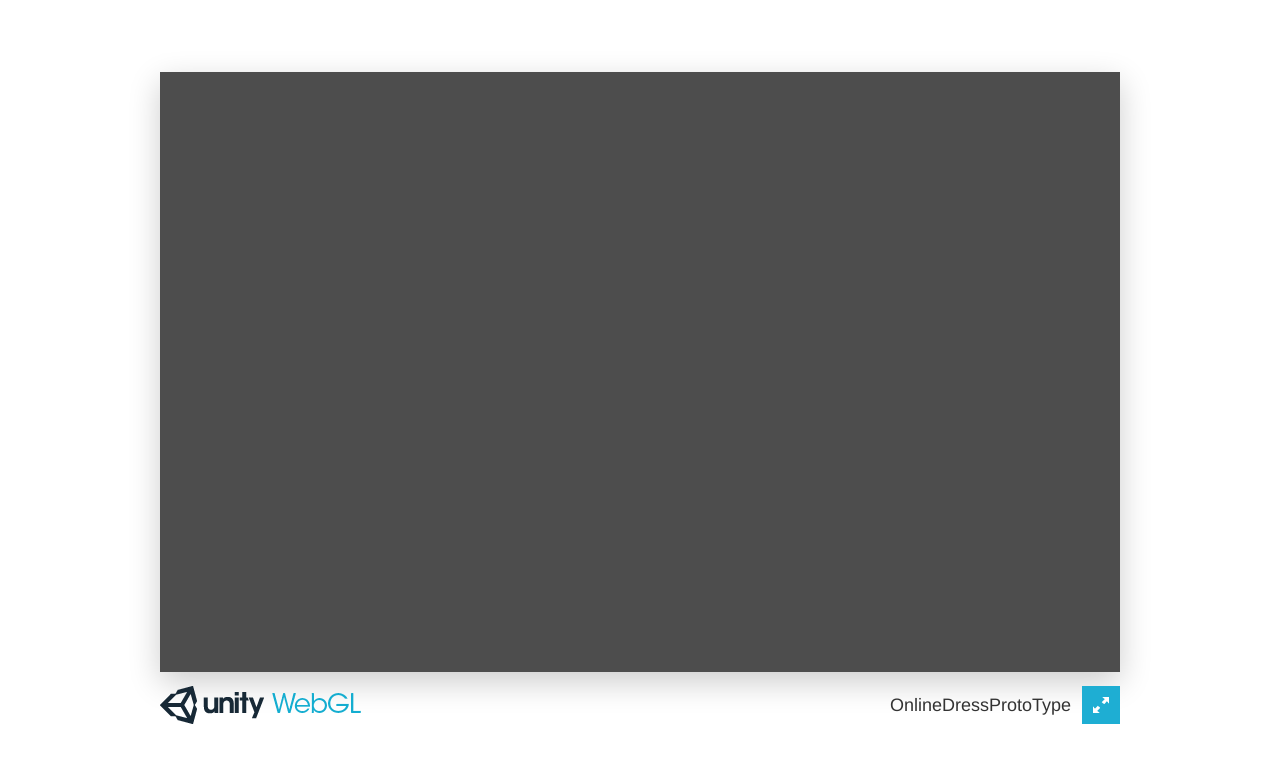
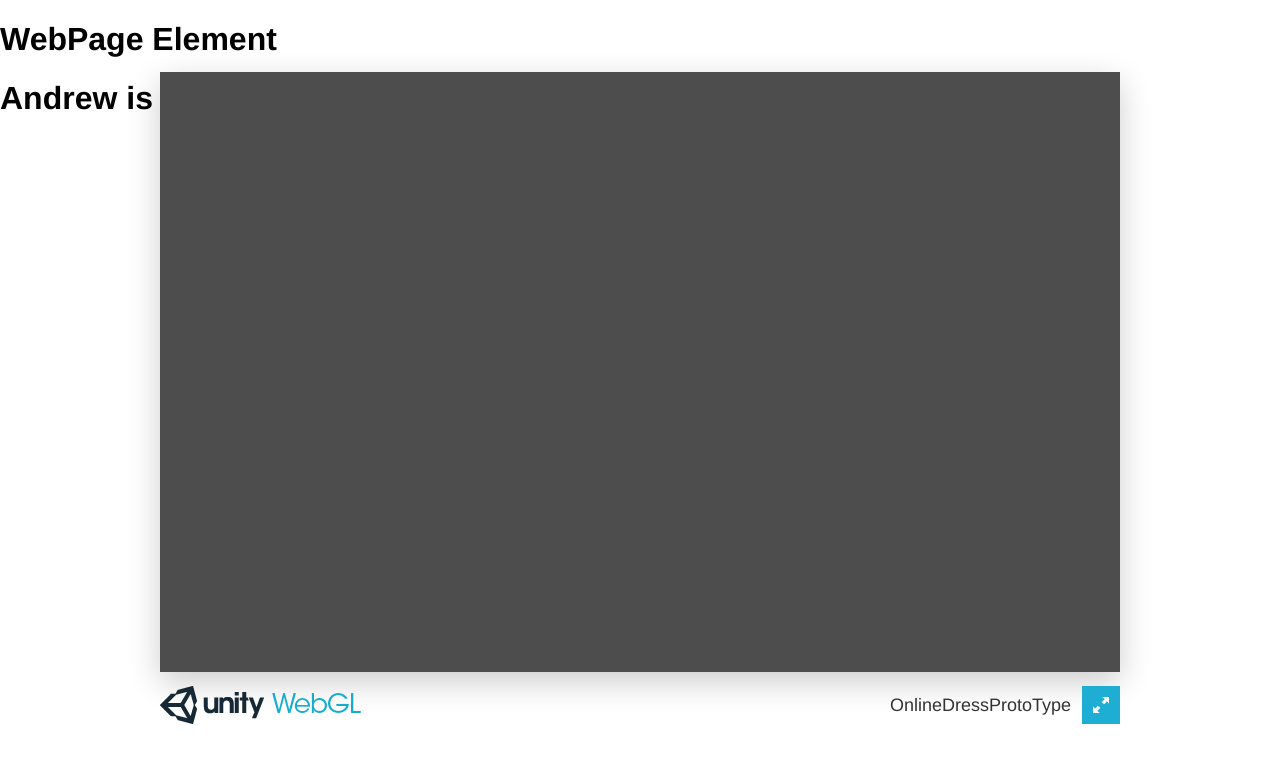
Before and after one commit to andrew-915/DressPrototype, a plain HTML site: page index.html in a window 1280 px wide. Drawn offline with Linux system fonts and the light colour scheme; no server answers.

Commit message:
Add files via upload

```diff
--- a/index.html
+++ b/index.html
@@ -1,6 +1,7 @@
 <!doctype html>
 <html lang="en-us">
   <head>
+
     <meta charset="utf-8">
     <meta http-equiv="Content-Type" content="text/html; charset=utf-8">
     <title>Unity WebGL Player | OnlineDressProtoType</title>
@@ -9,6 +10,10 @@
     <script src="TemplateData/UnityProgress.js"></script>
   </head>
   <body class="template">
+
+	<h1>WebPage Element </h1>
+	<h1>Andrew is Testing </h1>
+
     <p class="header"><span>Unity WebGL Player | </span>OnlineDressProtoType</p>
     <div class="template-wrap clear">
       <canvas class="emscripten" id="canvas" oncontextmenu="event.preventDefault()" height="600px" width="960px"></canvas>
```
